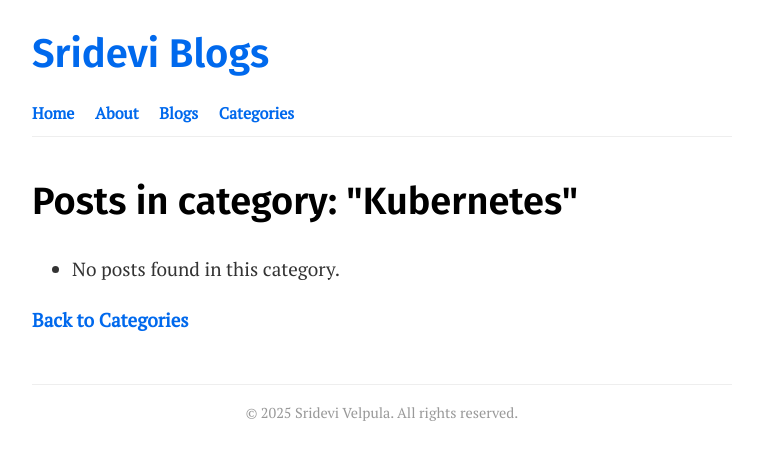
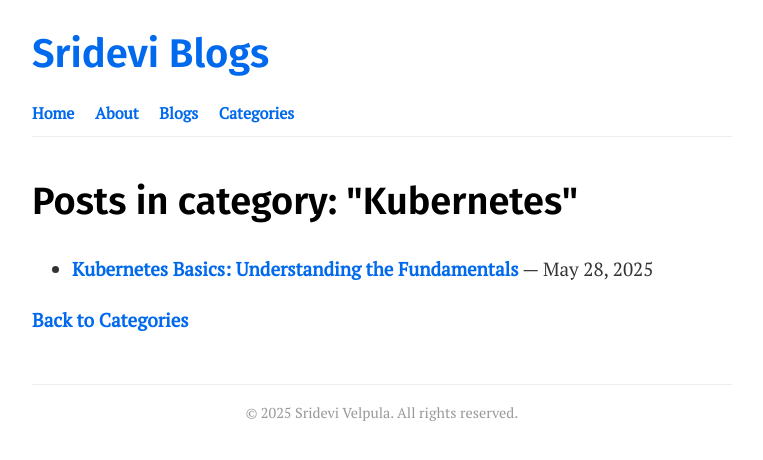
Before and after one commit to srideviblogs/srideviblogs.github.io, a Jekyll site: the page built from categories/kubernetes.md, in a window 1280 px wide. Shown: the top 460 px of the page, without its empty margins (258-1021 px from the left). Built offline with Jekyll 4.4.1, drawn with Linux system fonts in a browser that asks for light colours; part of the change alters nothing that is shown.

Commit message:
Update category.html

```diff
--- a/_layouts/category.html
+++ b/_layouts/category.html
@@ -2,10 +2,10 @@
 layout: default
 ---
 
-<h1>Posts in category: "{{ page.title }}"</h1>
+<h1>Posts in category: "{{ page.category | capitalize }}"</h1>
 
 <ul>
-  {% assign posts_in_category = site.categories[page.title] %}
+  {% assign posts_in_category = site.categories[page.category] %}
   {% if posts_in_category %}
     {% for post in posts_in_category %}
       <li>
@@ -17,4 +17,4 @@ layout: default
   {% endif %}
 </ul>
 
-<a href="{{ site.baseurl }}/categories/">Back to Categories</a>
+<a href="/categories/">Back to Categories</a>
```
